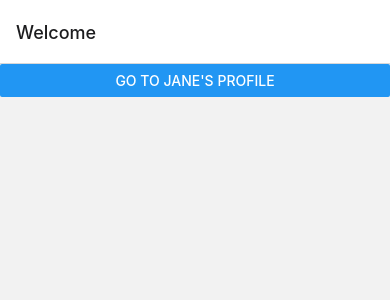
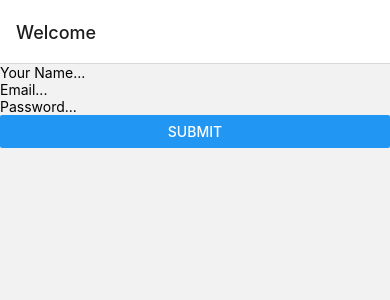
Before and after one commit to PaneruVipin/react-native-temp, a React Native app: screen /Home in a window 390 px wide. Shown: the top 300 px of the page. Built offline with nearby package versions, Linux system fonts and the light colour scheme.

Commit message:
remove twrnc

```diff
--- a/App.js
+++ b/App.js
@@ -2,33 +2,12 @@ import { StatusBar } from "expo-status-bar";
 import { StyleSheet, Text, View, Button, TouchableOpacity } from "react-native";
 import { NavigationContainer } from "@react-navigation/native";
 import { createNativeStackNavigator } from "@react-navigation/native-stack";
-
+import { Home } from "./src/screens/Home";
 const Stack = createNativeStackNavigator();
-const HomeScreen = ({ navigation }) => {
-  return (
-    <Button
-      title="Go to Jane's profile"
-      onPress={() => navigation.navigate("Profile", { name: "Jane" })}
-    />
-  );
-};
 const ProfileScreen = ({ navigation, route }) => {
-  const onPress = () => {
-    navigation.goBack();
-  };
   return (
     <View>
       <Text>This is {route.params.name}'s profile</Text>
-      <TouchableOpacity
-        accessible={true}
-        accessibilityLabel="Go back"
-        accessibilityHint="Navigates to the previous screen"
-        onPress={onPress}
-      >
-        <View style={styles.button}>
-          <Text style={styles.buttonText}>Back</Text>
-        </View>
-      </TouchableOpacity>
     </View>
   );
 };
@@ -38,7 +17,7 @@ export default function App() {
       <Stack.Navigator>
         <Stack.Screen
           name="Home"
-          component={HomeScreen}
+          component={Home}
           options={{ title: "Welcome" }}
         />
         <Stack.Screen
--- a/package.json
+++ b/package.json
@@ -14,12 +14,15 @@
     "@react-navigation/native-stack": "^6.9.10",
     "expo": "~47.0.12",
     "expo-status-bar": "~1.4.2",
+    "formik": "^2.2.9",
     "react": "18.1.0",
     "react-dom": "18.1.0",
     "react-native": "0.70.5",
     "react-native-safe-area-context": "^4.4.1",
     "react-native-screens": "~3.18.0",
-    "react-native-web": "~0.18.9"
+    "react-native-web": "~0.18.9",
+    "twrnc": "^3.6.0",
+    "yup": "^1.0.0"
   },
   "devDependencies": {
     "@babel/core": "^7.12.9"
--- /dev/null
+++ b/src/components/SignupForm.js
@@ -0,0 +1,50 @@
+import React from "react";
+import { Button, StyleSheet, TextInput, View } from "react-native";
+import { Formik } from "formik";
+import Input from "./attoms/Input";
+
+export const SignupForm = ({ submit }) => {
+  const initialValues = { email: "" };
+  const handleSubmit = (data) => {
+    submit(data);
+  };
+  return (
+    <View>
+      <Formik initialValues={initialValues} onSubmit={handleSubmit}>
+        {({ handleChange, handleBlur, handleSubmit, values }) => (
+          <View style={styles.container}>
+            <Input
+              placeholder="Your Name..."
+              onChangeText={handleChange("name")}
+              onBlur={handleBlur("name")}
+              value={values.name}
+            />
+            <Input
+              placeholder="Email..."
+              onChangeText={handleChange("email")}
+              onBlur={handleBlur("email")}
+              value={values.email}
+            />
+            <Input
+              placeholder="Password..."
+              secureTextEntry
+              onChangeText={handleChange("password")}
+              onBlur={handleBlur("password")}
+              value={values.password}
+            />
+            <Button onPress={handleSubmit} title="Submit" />
+          </View>
+        )}
+      </Formik>
+    </View>
+  );
+};
+
+const styles = StyleSheet.create({
+  container: {
+    display: "flex",
+    flexDirection: "column",
+    // rowGap:"30px",
+    // columnGap:"30px"
+  },
+});
--- /dev/null
+++ b/src/components/attoms/Input.js
@@ -0,0 +1,19 @@
+import { FC, memo } from "react";
+import { StyleSheet, TextInput, View } from "react-native";
+
+const Input = ({ ...props }) => {
+  return <TextInput {...props} style={styles.input} />;
+};
+
+Input.defaultProps = {};
+
+export default memo(Input);
+
+const styles = StyleSheet.create({
+//   input: {
+//     borderColor: "gray",
+//     borderRadius: "10px",
+//     paddingHorizontal: "8px",
+//     borderWidth: "2px",
+//   },
+});
--- /dev/null
+++ b/src/screens/Home.js
@@ -0,0 +1,14 @@
+// import { FC, memo } from "react";
+import { View } from "react-native";
+import { SignupForm } from "../components/SignupForm";
+
+export const Home = ({ navigation, route }) => {
+  const handleSubmit = (data) => {
+    navigation.navigate("Profile", { ...data });
+  };
+  return (
+    <View>
+      <SignupForm submit={handleSubmit} />
+    </View>
+  );
+};
```
Also changed, not shown: 2 other files (tests, documents, lock files or other folders).
